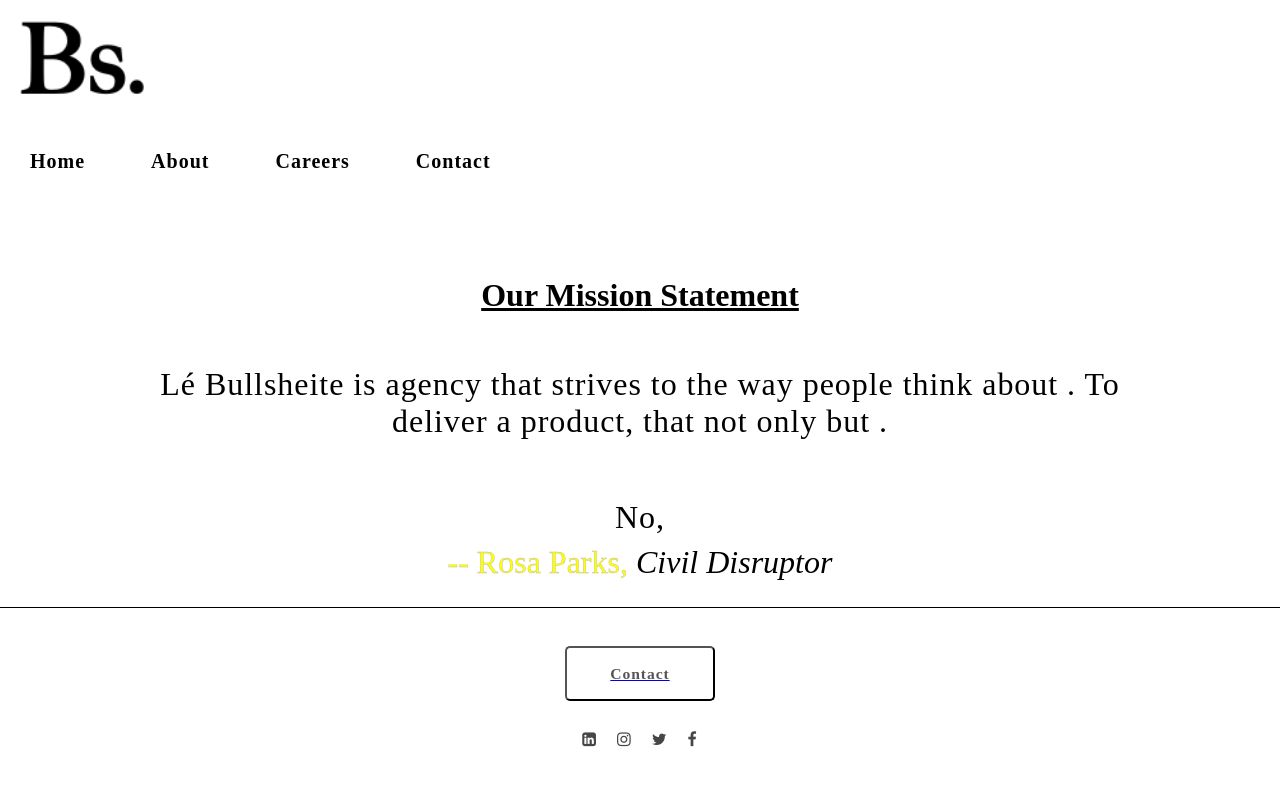
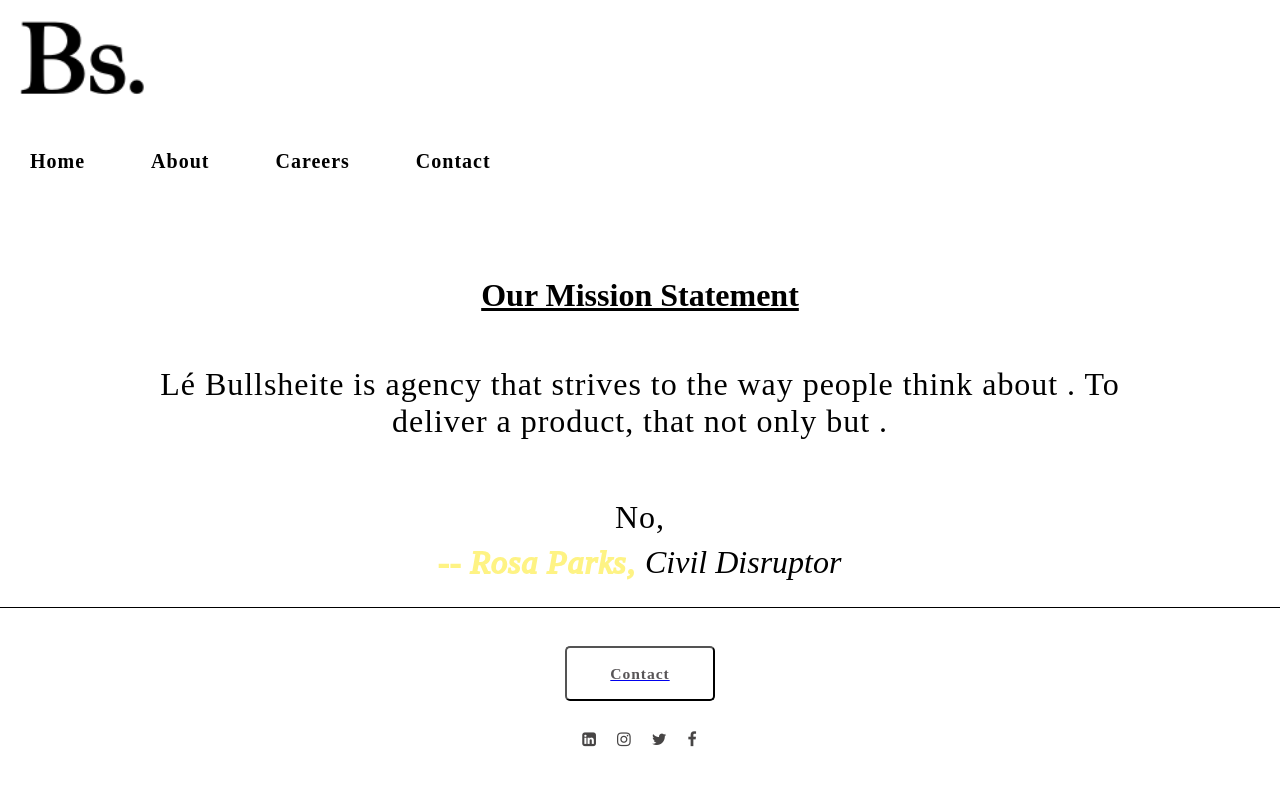
Before and after one commit to Le-Bullsheite/app, a Vue app: page /#/about in a window 1280 px wide. Shown: the top 786 px of the page. Built offline with nearby package versions, Linux system fonts and the light colour scheme; a web font is replaced by a local one.

Commit message:
stashing to last commit

```diff
--- a/src/components/About/About.vue
+++ b/src/components/About/About.vue
@@ -57,8 +57,10 @@ blockquote {
     letter-spacing: .03em;
 }
 .span {
-  color: yellow;
-  -webkit-text-stroke-width: .4px;
-  -webkit-text-stroke-color:rgb(184, 182, 182);
+    color: rgb(254, 243, 132);
+    -webkit-text-stroke-width: 2px;
+    -webkit-text-stroke-color: rgb(254, 243, 132);
+    letter-spacing: .03em;
+    font-style: italic;
 }
 </style>
--- a/src/helpers/jargonMaker.js
+++ b/src/helpers/jargonMaker.js
@@ -306,7 +306,7 @@ const getAdjective = () => {
     return adjectives[adjectiveIndex];
 };
 
-console.log(makePhrase());
+
 module.exports = {
     makePhrase,
     getNoun,
```
Also changed, not shown: src/components/About/History.vue (deleted), 5 other files (tests, documents, lock files or other folders).
